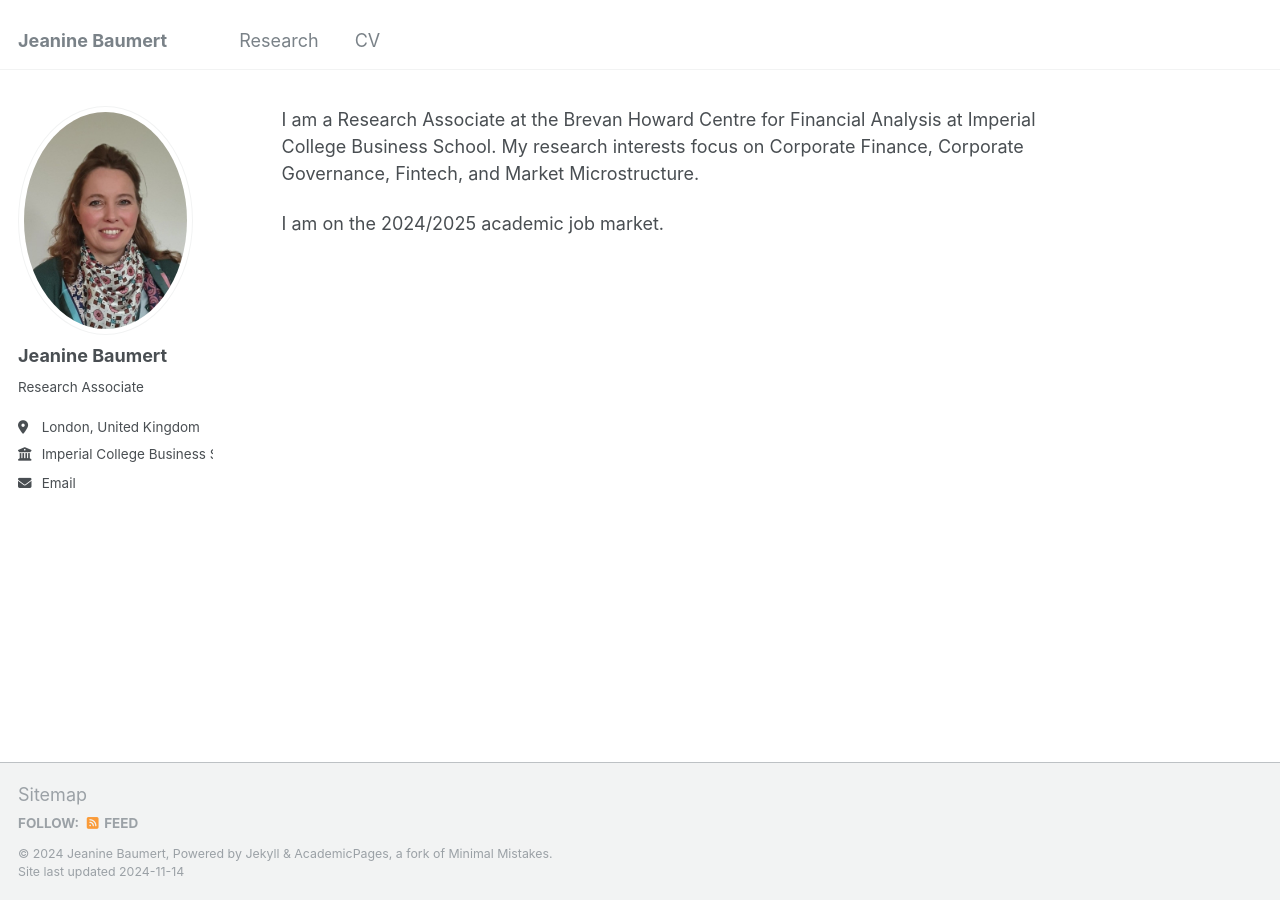
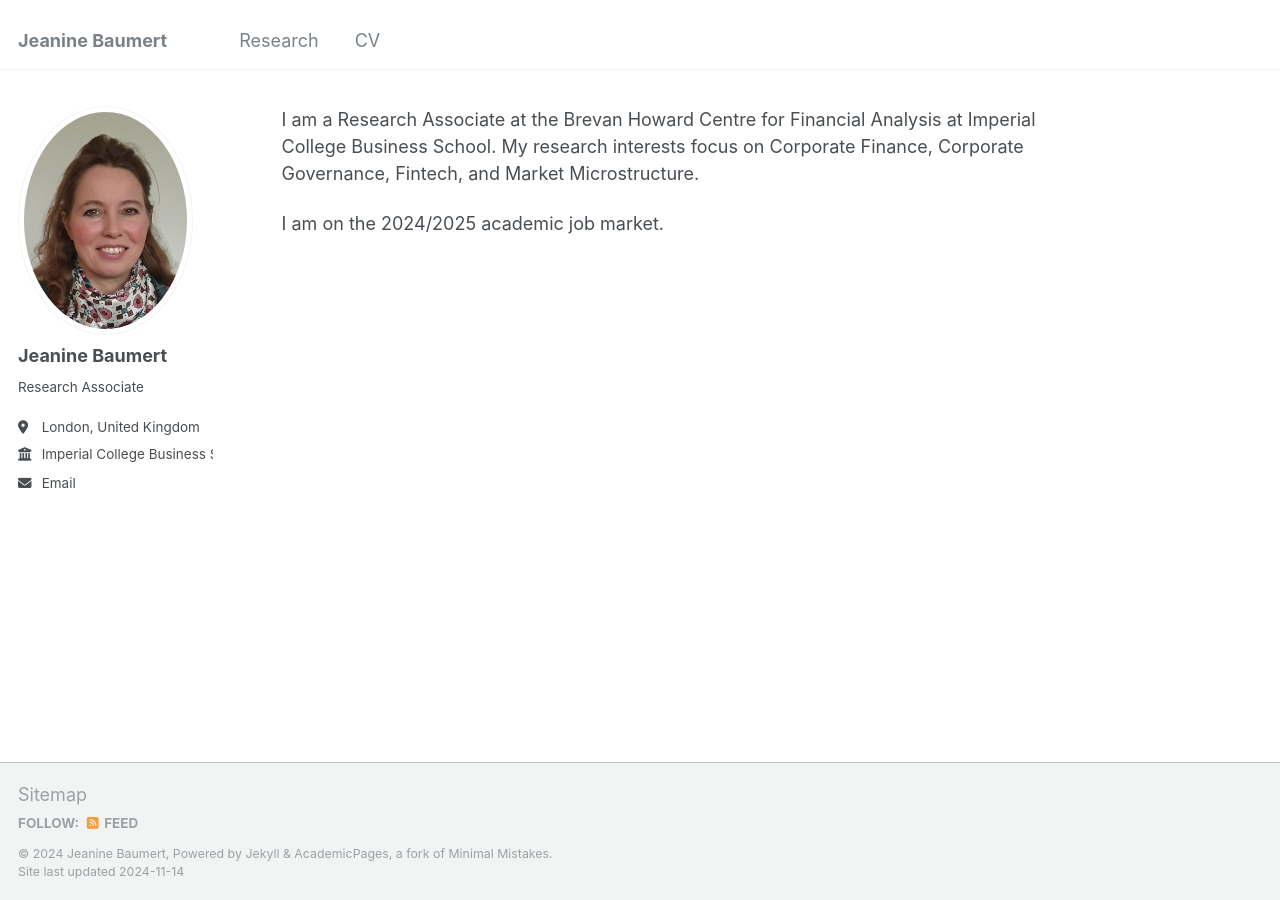
Before and after one commit to jeaninebaumert/jeaninebaumert.github.io, a Jekyll site: the page built from _pages/about.md, in a window 1280 px wide. Built offline with Jekyll 4.4.1, drawn with Linux system fonts in a browser that asks for light colours.

Commit message:
Update _config.yml

```diff
--- a/_config.yml
+++ b/_config.yml
@@ -21,7 +21,7 @@ repository               : ""
 #               Additional customization can be done by editing /_includes/author-profile.html
 author:
   # Biographic information
-  avatar           : "photo1.jpg"
+  avatar           : "photo_cr.jpg"
   name             : "Jeanine Baumert"
   pronouns         : # example: "she/her"
   bio              : "Research Associate"
```
